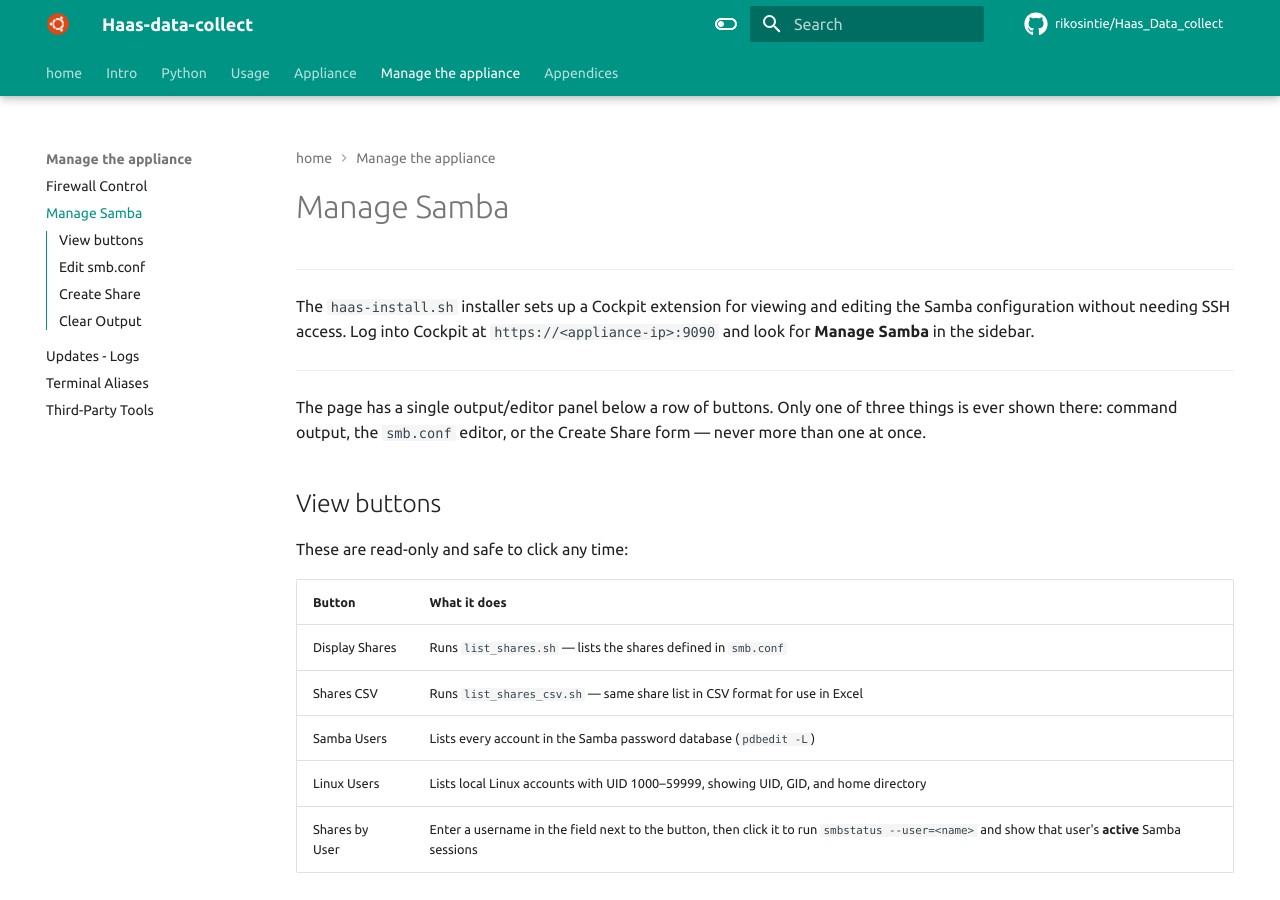
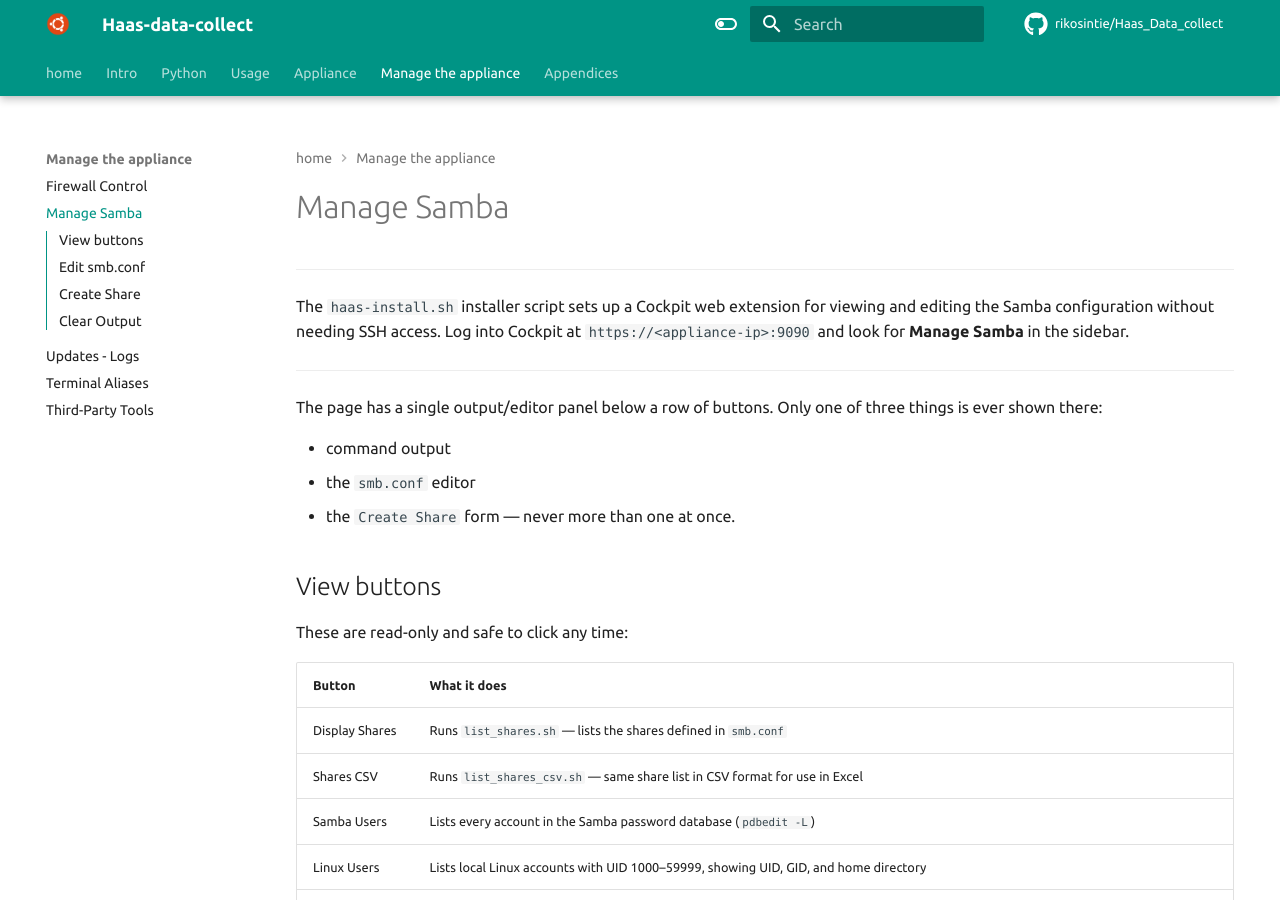
Before and after one commit to rikosintie/Haas_Data_collect, an MkDocs documentation site: the page built from docs/manage_the_appliance/samba.md, in a window 1280 px wide and 900 px high. Built offline with MkDocs 1.6.1 and Material for MkDocs 9.7.7, drawn with Linux system fonts in a browser that asks for light colours; some web fonts are replaced; comment, search, counter and statistics services are not loaded.

```diff
--- a/docs/manage_the_appliance/samba.md
+++ b/docs/manage_the_appliance/samba.md
@@ -2,16 +2,17 @@
 
 ----------------------------------------------------------------
 
-The `haas-install.sh` installer sets up a Cockpit extension for viewing and
-editing the Samba configuration without needing SSH access. Log into
-Cockpit at `https://<appliance-ip>:9090` and look for **Manage Samba** in
+The `haas-install.sh` installer script sets up a Cockpit web extension for viewing and editing the Samba configuration without needing SSH access. Log into Cockpit at `https://<appliance-ip>:9090` and look for **Manage Samba** in
 the sidebar.
 
 ----------------------------------------------------------------
 
 The page has a single output/editor panel below a row of buttons. Only one
-of three things is ever shown there: command output, the `smb.conf`
-editor, or the Create Share form — never more than one at once.
+of three things is ever shown there:
+
+- command output
+- the `smb.conf` editor
+- the `Create Share` form — never more than one at once.
 
 ## View buttons
 
```
Also changed, not shown: docs/manage_the_appliance/img/cat-manifest.json.png (deleted), docs/manage_the_appliance/img/cat-service-file.png (deleted), docs/manage_the_appliance/img/csvlens.png (deleted), docs/manage_the_appliance/img/display-shares.resized.png (added), docs/manage_the_appliance/img/share-user.resized.png (added), docs/manage_the_appliance/img/superfile.png (deleted).
